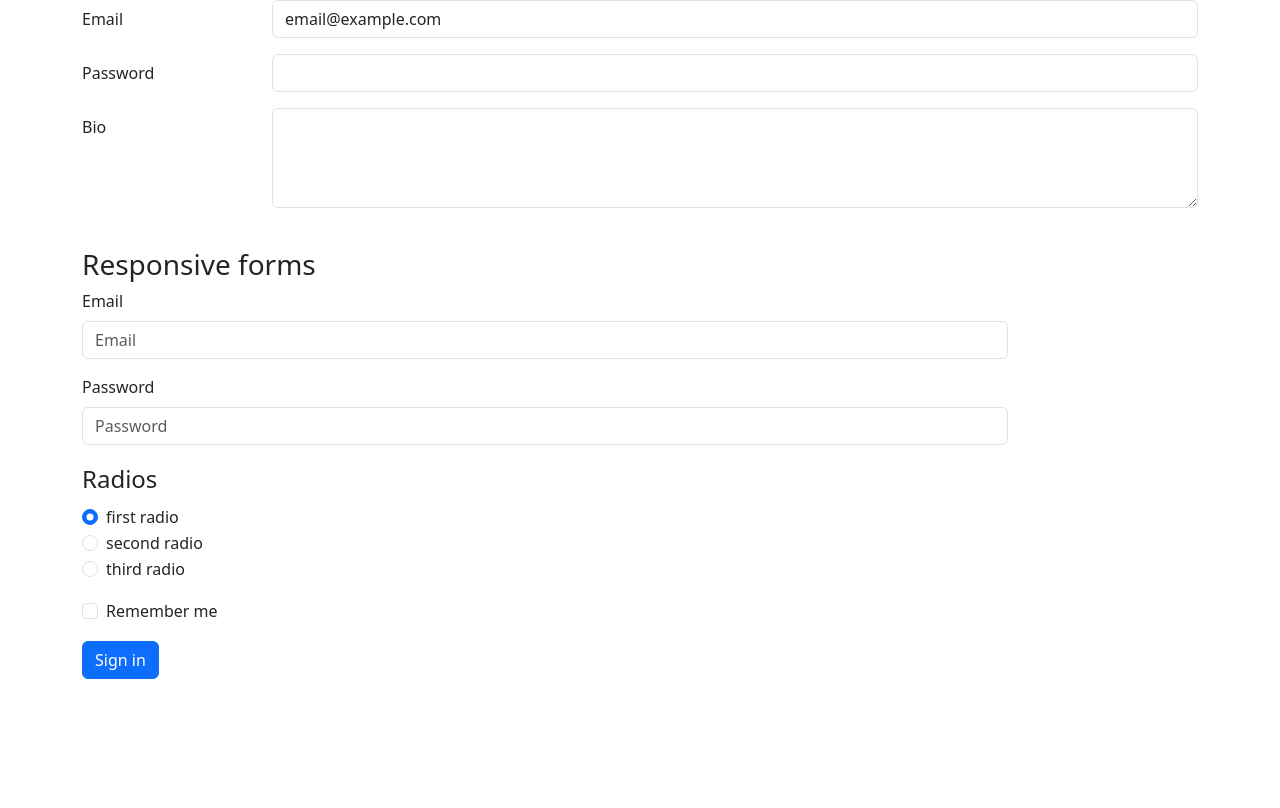
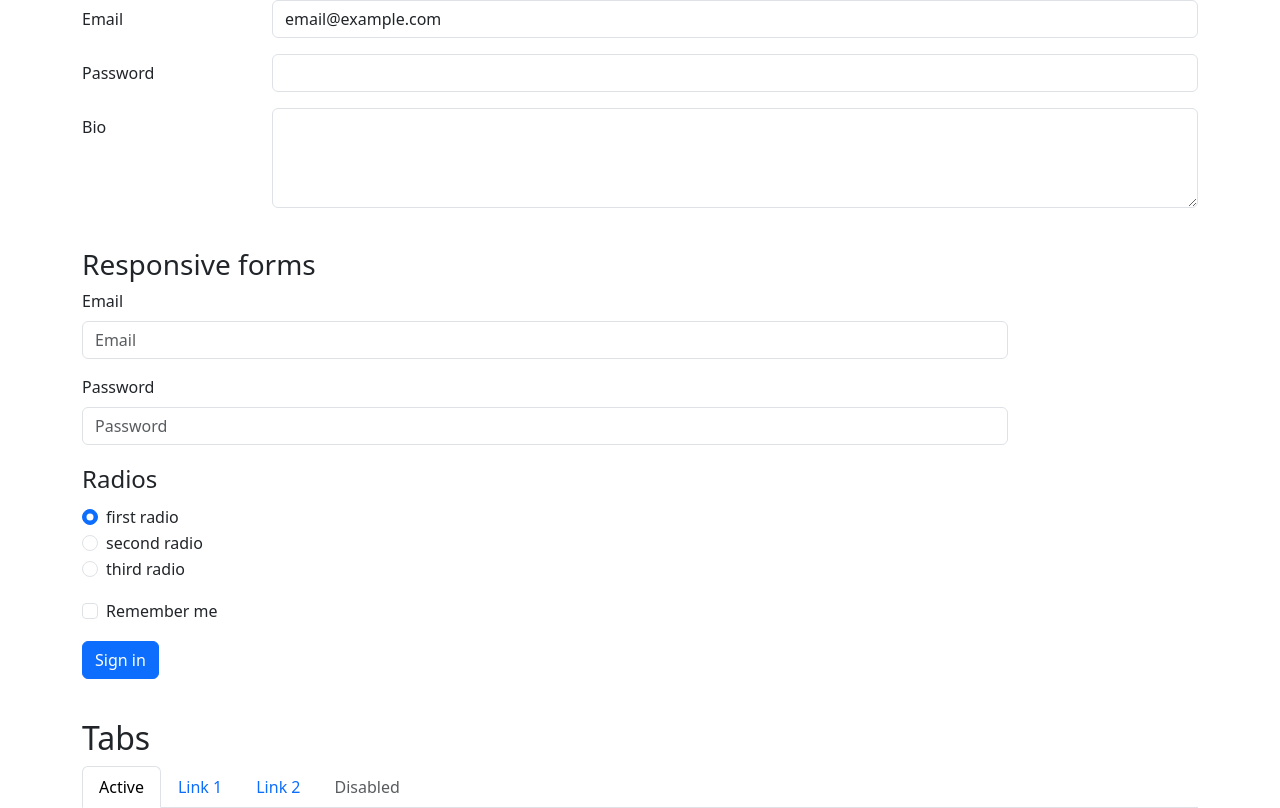
Before and after one commit to AntonMenchaca/kambaz-react-web-cs5610-summer2-2025, a React (Vite) app: page /#/Labs/Lab2 in a window 1280 px wide. Shown: the part 7456-8264 px from the top of the page. Before the commit the page ends 8151 px from the top, so only its background shows below. Built offline with nearby package versions, Linux system fonts and the light colour scheme.

Commit message:
finish 2.3.16

```diff
--- /dev/null
+++ b/src/Labs/Lab2/BootstrapNavigation.tsx
@@ -0,0 +1,22 @@
+import Nav from 'react-bootstrap/Nav';
+export default function BootstrapNavigation() {
+  return (
+    <div id="wd-css-navigating-with-tabs">
+      <h2>Tabs</h2>
+      <Nav defaultActiveKey="#/Labs/Lab2/Active" variant="tabs">
+        <Nav.Item>
+          <Nav.Link href="#/Labs/Lab2/Active">Active</Nav.Link>
+        </Nav.Item>
+        <Nav.Item>
+          <Nav.Link href="#/Labs/Lab2/Link1">Link 1</Nav.Link>
+        </Nav.Item>
+        <Nav.Item>
+          <Nav.Link href="#/Labs/Lab2/Link2">Link 2</Nav.Link>
+        </Nav.Item>
+        <Nav.Item>
+          <Nav.Link href="#/Labs/Lab2/Disabled" disabled>Disabled</Nav.Link>
+        </Nav.Item>
+      </Nav>
+    </div>
+  )
+}
--- a/src/Labs/Lab2/index.tsx
+++ b/src/Labs/Lab2/index.tsx
@@ -18,6 +18,7 @@ import ScreenSizeLabel from './ScreenSizeLabel';
 import BootstrapTables from './BootstrapTables';
 import BootstrapLists from './BootstrapLists';
 import BootstrapForms from './BootstrapForms';
+import BootstrapNavigation from './BootstrapNavigation';
 export default function Lab2() {
   return (
     <Container>
@@ -107,5 +108,7 @@ export default function Lab2() {
       <BootstrapLists />
       <br />
       <BootstrapForms />
+      <br />
+      <BootstrapNavigation />
     </Container>);
 }
```
